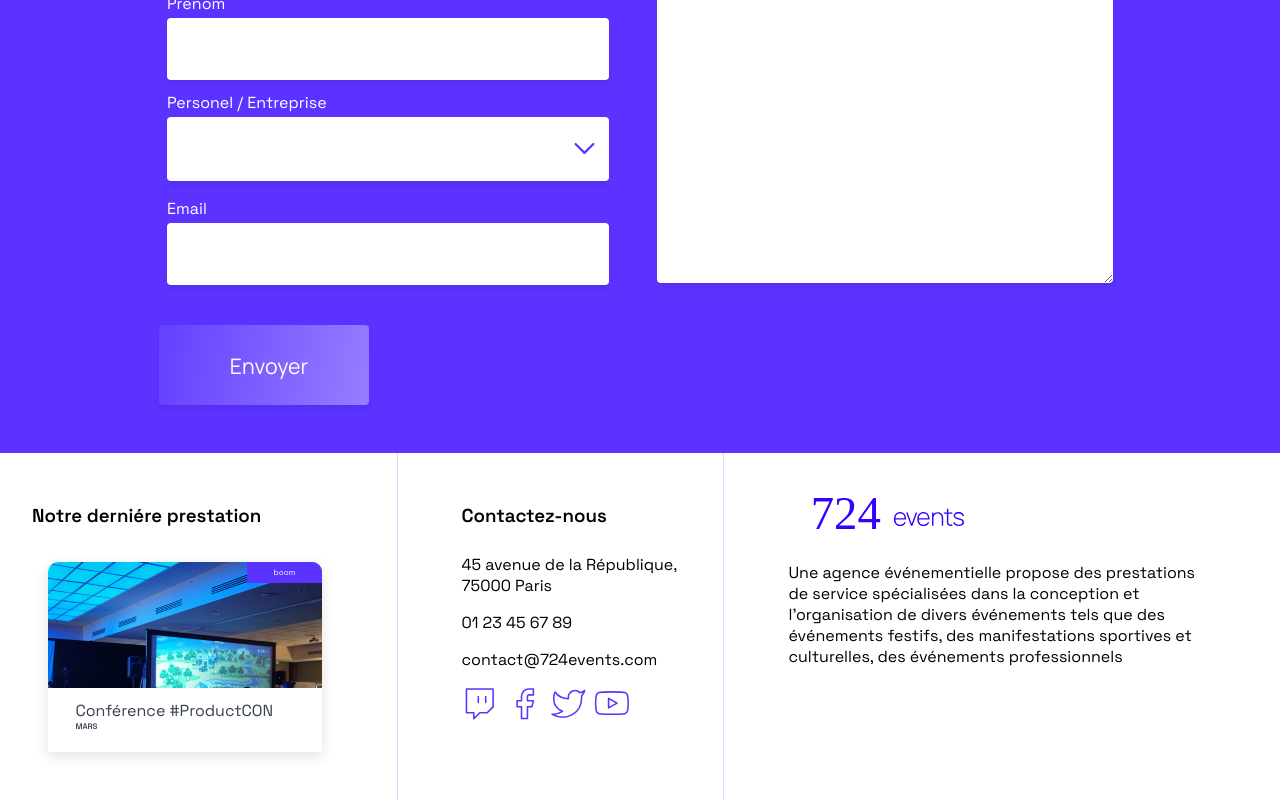
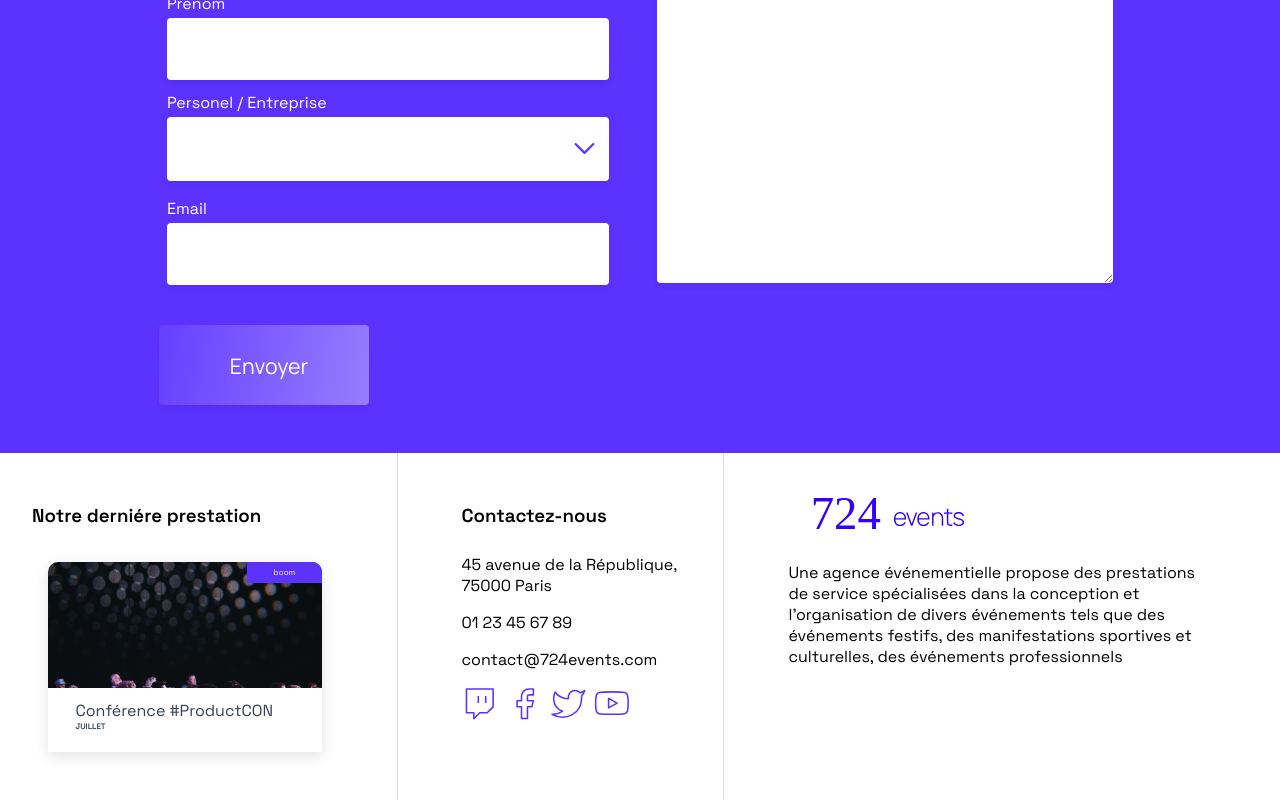
Before and after one commit to Virginie17/724events, a React (Create React App) app: page / in a window 1280 px wide. Shown: the part 5660-6460 px from the top of the page. Built offline with nearby package versions, Linux system fonts and the light colour scheme.

Commit message:
suppression console.log

```diff
--- a/src/containers/Events/index.js
+++ b/src/containers/Events/index.js
@@ -11,25 +11,24 @@
 
 const EventList = () => {
   const { data, error } = useData();
-  const [type, setType] = useState();
+  const [type, setType] = useState(null);
   const [currentPage, setCurrentPage] = useState(1);
-  // filtre sur le type d 'evenements
-  const filteredEvents = ( data?.events || [] ).filter((event) => !type || event.type === type);
-// console.log("evenements", filteredEvents);
-// console.log("type initial", type);
+  // filtre sur le type d'evenement
+  const filteredEvents = (data?.events || []).filter(
+    (event) => !type || event.type === type
+  );
   // Mise en place de la pagination
-  const page = filteredEvents.slice(
+  const paginatedEvents = filteredEvents.slice(
     (currentPage - 1) * PER_PAGE,
     currentPage * PER_PAGE
   );
+
   const changeType = (evtType) => {
-   // console.log("type selectionner", evtType);
     setCurrentPage(1);
     setType(evtType);
   };
   const pageNumber = Math.ceil(filteredEvents.length / PER_PAGE);
   const typeList = new Set(data?.events.map((event) => event.type));
-
   return (
     <>
       {error && <div>An error occured</div>}
@@ -40,16 +39,16 @@
           <h3 className="SelectTitle">Catégories</h3>
           <Select
             selection={Array.from(typeList)}
-            onChange={(value) => (value ? changeType(value) : changeType(null))}
+            onChange={(value) => changeType(value || null)}
           />
           <div id="events" className="ListContainer">
-            {page.map((event) => (
+            {paginatedEvents.map((event) => (
               <Modal key={event.id} Content={<ModalEvent event={event} />}>
                 {({ setIsOpened }) => (
                   <EventCard
                     onClick={() => setIsOpened(true)}
-                    imageSrc={event.cover}
-                    title={event.title}
+                    imageSrc={event?.cover}
+                    title={event?.title}
                     date={new Date(event.date)}
                     label={event.type}
                   />
--- a/src/pages/Home/index.js
+++ b/src/pages/Home/index.js
@@ -1,3 +1,4 @@
+import { useContext } from "react";
 import Menu from "../../containers/Menu";
 import ServiceCard from "../../components/ServiceCard";
 import EventCard from "../../components/EventCard";
@@ -10,13 +11,27 @@
 import Icon from "../../components/Icon";
 import Form from "../../containers/Form";
 import Modal from "../../containers/Modal";
-import { useData } from "../../contexts/DataContext";
+
+import DataContext from "../../contexts/DataContext";
 
 const Page = () => {
-  const { data } = useData()
-  const last = data?.events[data.events.length - 1]
+  const { data } = useContext(DataContext);
 
-  return <>
+  const getMostRecentEventCover = (events) => {
+    if (!events || events.length === 0) {
+      return null;
+    }
+    const mostRecentEvent = events.reduce((acc, current) => {
+      const accDate = new Date(acc.date);
+      const currentDate = new Date(current.date);
+      return currentDate > accDate ? current : acc;
+    });
+    return mostRecentEvent;
+  };
+  const last =
+    data && data.events ? getMostRecentEventCover(data.events) : null;
+  return (
+    <>
       <header>
         <Menu />
       </header>
@@ -37,19 +52,19 @@
             </ServiceCard>
             <ServiceCard imageSrc="/images/hall-expo.png">
               <h3>Conférences</h3>
-            724 events vous propose d’organiser votre évènement, quelle que soit
-            sa taille, en s’adaptant à votre demande et à vos demandes. En tant
-            que spécialistes de l’évènementiel, nous saurons trouver le lieu
-            parfait ainsi que des solutions inédites pour capter votre audience
-            et faire de cet évènement un succès
+              724 events vous propose d’organiser votre évènement, quelle que
+              soit sa taille, en s’adaptant à votre demande et à vos demandes.
+              En tant que spécialistes de l’évènementiel, nous saurons trouver
+              le lieu parfait ainsi que des solutions inédites pour capter votre
+              audience et faire de cet évènement un succès
             </ServiceCard>
             <ServiceCard imageSrc="/images/sophia-sideri-LFXMtUuAKK8-unsplash1.png">
               <h3>Experience digitale</h3>
               Notre agence experte en contenus immersifs offre des services de
-            conseil aux entreprises, pour l’utilisation de la réalité virtuelle,
-            de la réalité augmentée et de la réalité mixte de l’animation
-            événementielle, à la veille technologique jusqu’au développement de
-            module de formation innovant
+              conseil aux entreprises, pour l’utilisation de la réalité
+              virtuelle, de la réalité augmentée et de la réalité mixte de
+              l’animation événementielle, à la veille technologique jusqu’au
+              développement de module de formation innovant
             </ServiceCard>
           </div>
         </section>
@@ -107,10 +122,7 @@
             }
           >
             {({ setIsOpened }) => (
-            <Form
-              onSuccess={() => setIsOpened(true)}
-              onError={() => null}
-            />
+              <Form onSuccess={() => setIsOpened(true)} onError={() => null} />
             )}
           </Modal>
         </div>
@@ -150,13 +162,14 @@
           <Logo size="large" />
           <p>
             Une agence événementielle propose des prestations de service
-          spécialisées dans la conception et l&apos;organisation de divers événements
-          tels que des événements festifs, des manifestations sportives et
-          culturelles, des événements professionnels
+            spécialisées dans la conception et l&apos;organisation de divers
+            événements tels que des événements festifs, des manifestations
+            sportives et culturelles, des événements professionnels
           </p>
         </div>
       </footer>
     </>
-}
+  );
+};
 
 export default Page;
```
Also changed, not shown: 2 other files (tests, documents, lock files or other folders). Lines whose indentation alone changed are shown as unchanged.
